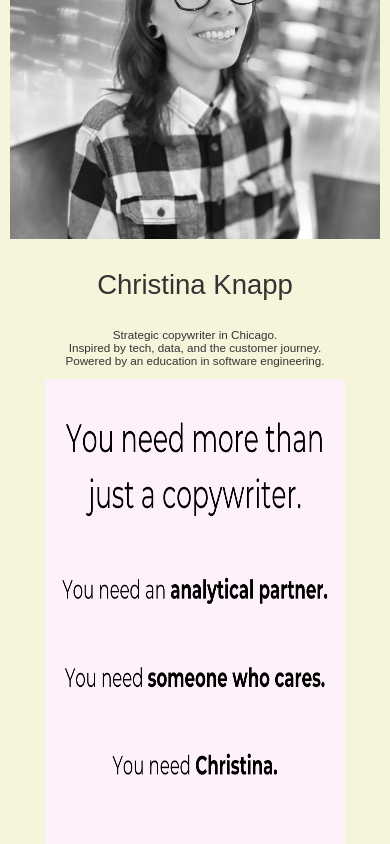
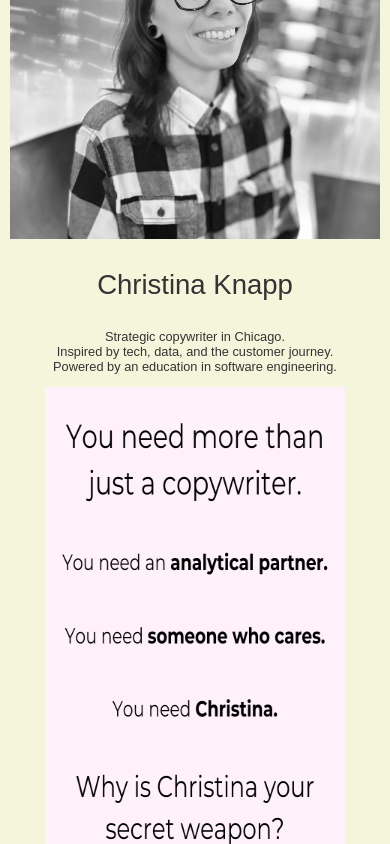
Before and after one commit to christinareanna/christinareanna.github.io, a React (Create React App) app: page / in a window 390 px wide. Shown: the part 256-1100 px from the top of the page. Built offline with nearby package versions, Linux system fonts and the light colour scheme.

Commit message:
updated home image css

```diff
--- a/src/App.css
+++ b/src/App.css
@@ -237,12 +237,12 @@ button {
   }
 
   .why {
-    width: 500px;
-    height: 800px;
+    width: 400px;
+    height: 500px;
   }
 
   p {
-  font-size: clamp(0.3em, 3vw, 0.8em);
+  font-size: clamp(0.5em, 3vw, 0.8em);
   }
 }
 
@@ -266,12 +266,12 @@ button {
 
   .why {
     width: 300px;
-    height: 600px;
+    height: 500px;
   }
 
-  .about-me {
-    text-align: left;
-    font-size: clamp(.1rem, .2rem + 5vw, 0.8rem);
+  p {
+    text-align: center;
+    font-size: clamp(.4em, .2em + 5vw, 0.8em);
   }
 }
 
```
